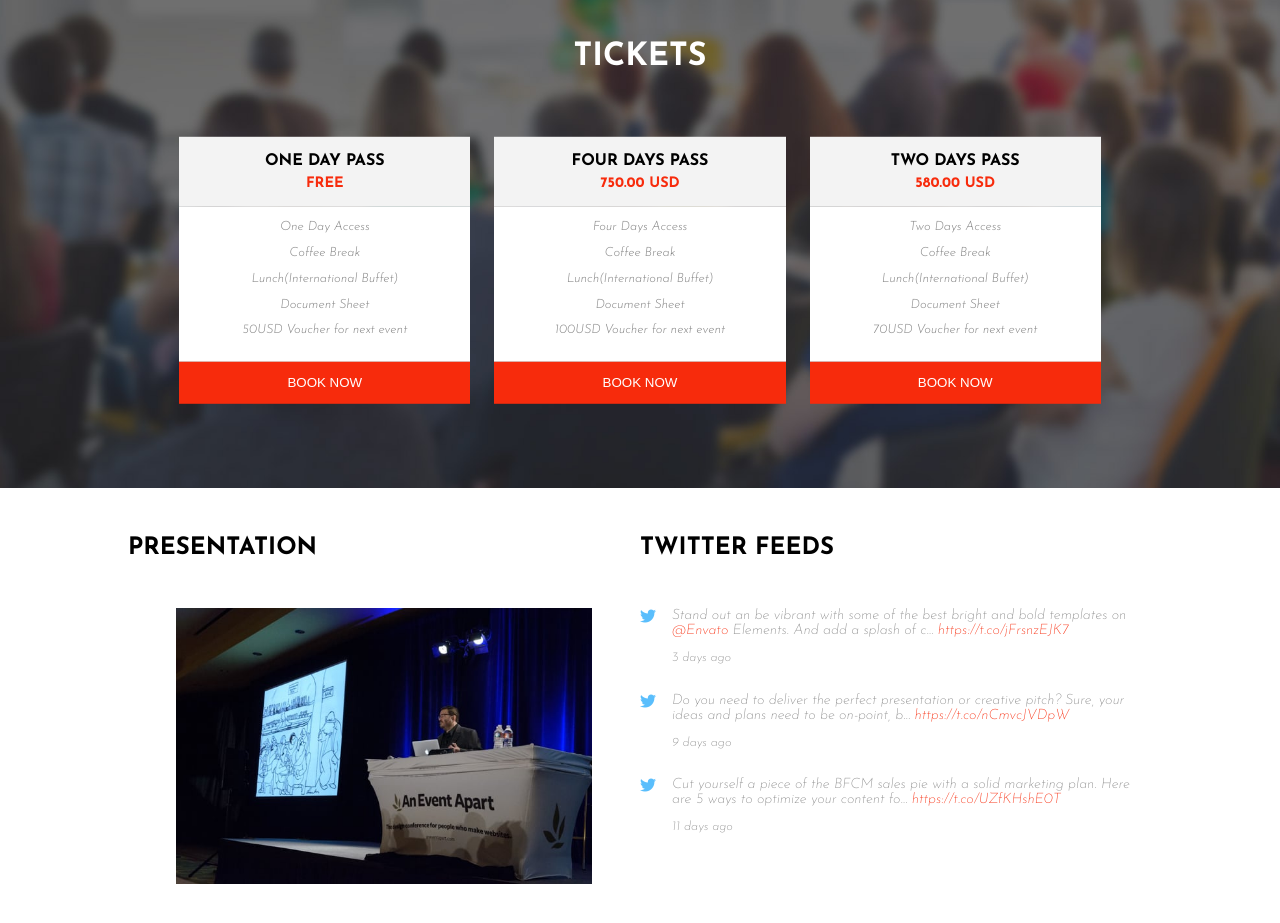
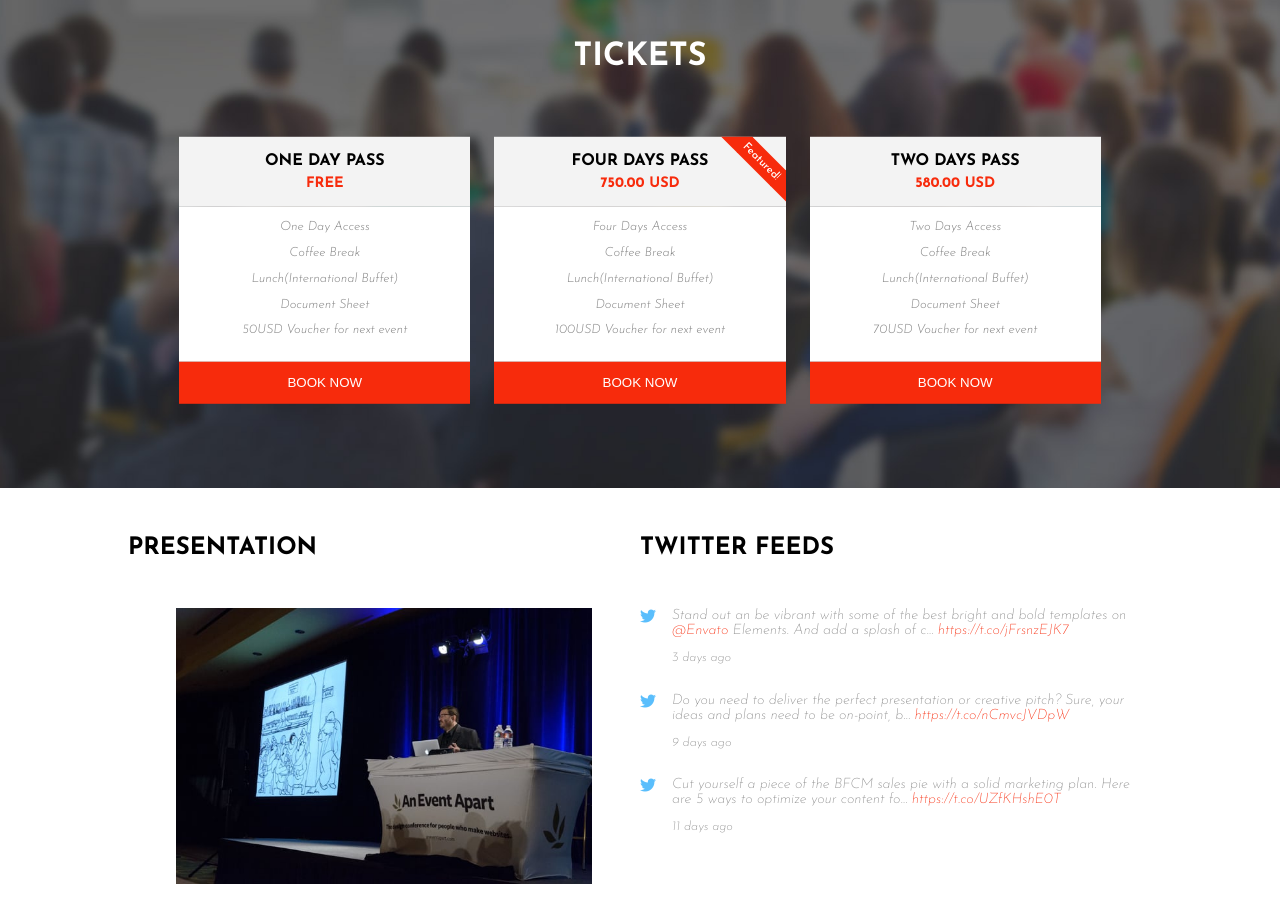
Before and after one commit to reistence/proj-html-vuejs, a Vue app: page / in a window 1280 px wide. Shown: the part 3080-4003 px from the top of the page. Built offline with nearby package versions, Linux system fonts and the light colour scheme.

Commit message:
ticket ribbon added

```diff
--- a/src/components/Tickets.vue
+++ b/src/components/Tickets.vue
@@ -52,6 +52,7 @@ export default {
           <div class="offer">
             <h4>{{ ticket.pass }}</h4>
             <p>{{ ticket.cost }}</p>
+            <h3 v-show="index === 1" class="ribbon">Featured!</h3>
           </div>
           <div class="details">
             <ul>
@@ -107,6 +108,40 @@ export default {
     background-color: $greybg;
     padding: 1em;
     border: none;
+    overflow: hidden;
+    position: relative;
+
+    .ribbon {
+      margin: 0;
+      padding: 0;
+      background: $scarlet;
+      font-size: 0.7rem;
+      font-weight: 500;
+      color: white;
+      padding: 0.5em 0;
+      position: absolute;
+      top: 0;
+      right: 0;
+      transform: translateX(30%) translateY(0%) rotate(45deg);
+      transform-origin: top left;
+    }
+    .ribbon:before,
+    .ribbon:after {
+      content: "";
+      position: absolute;
+      top: 0;
+      margin: 0 -1px; /* tweak */
+      width: 100%;
+      height: 100%;
+      background: $scarlet;
+    }
+    .ribbon:before {
+      right: 100%;
+    }
+
+    .ribbon:after {
+      left: 100%;
+    }
     h4 {
       text-transform: uppercase;
     }
@@ -139,4 +174,25 @@ export default {
     color: $white;
   }
 }
+
+// .ticket:nth-child(2) {
+//   position: relative;
+
+//   &::after {
+//     content: "Featured!";
+//     position: absolute;
+//     // top: 17px;
+//     // right: -50px;
+//     inset: 0 0 auto 0;
+//     font-size: 0.7rem;
+//     background-color: $scarlet;
+//     color: white;
+//     padding: 0.5em 2.3em;
+//     transform-origin: 100% 0;
+//     transform: translate(29.3%) rotate(45deg);
+//     overflow: hidden;
+//     box-shadow: 0 0 0 999px $scarlet;
+//     clip-path: inset(0 -100%);
+//   }
+//}
 </style>
```
